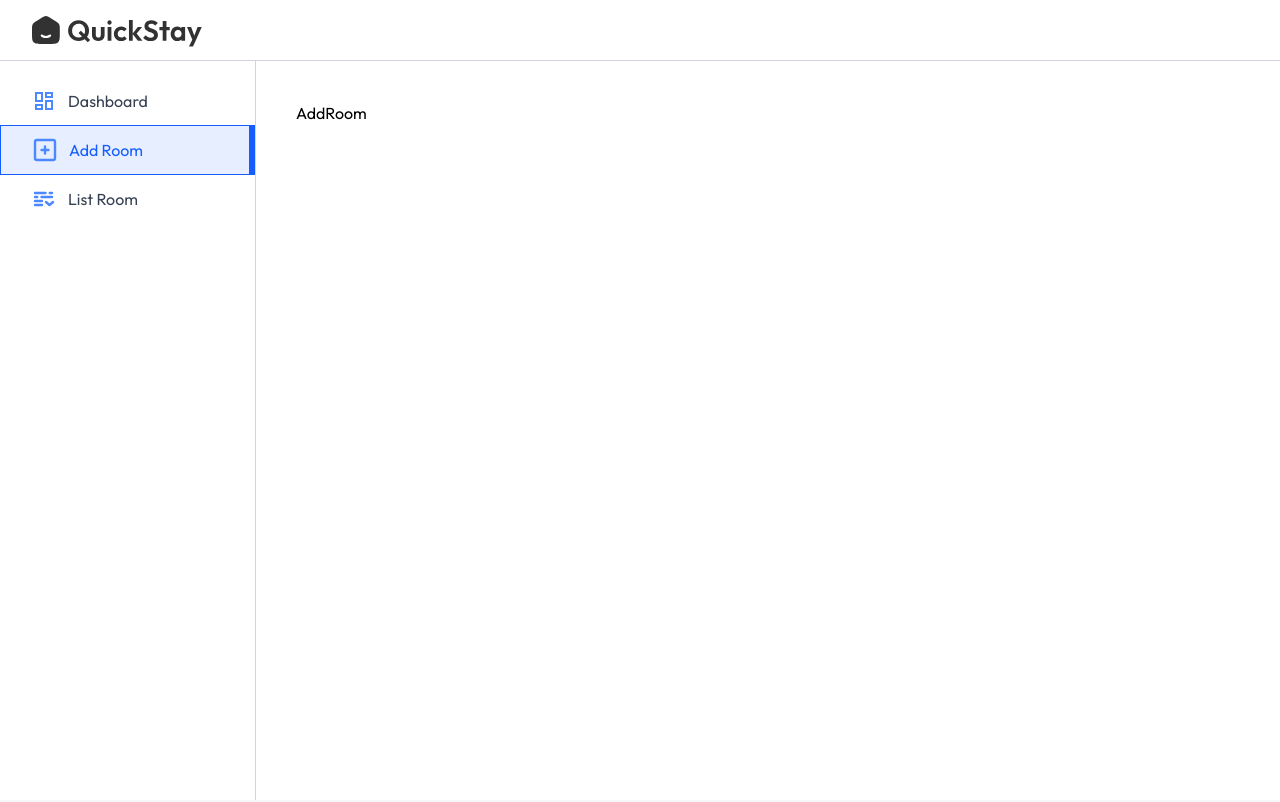
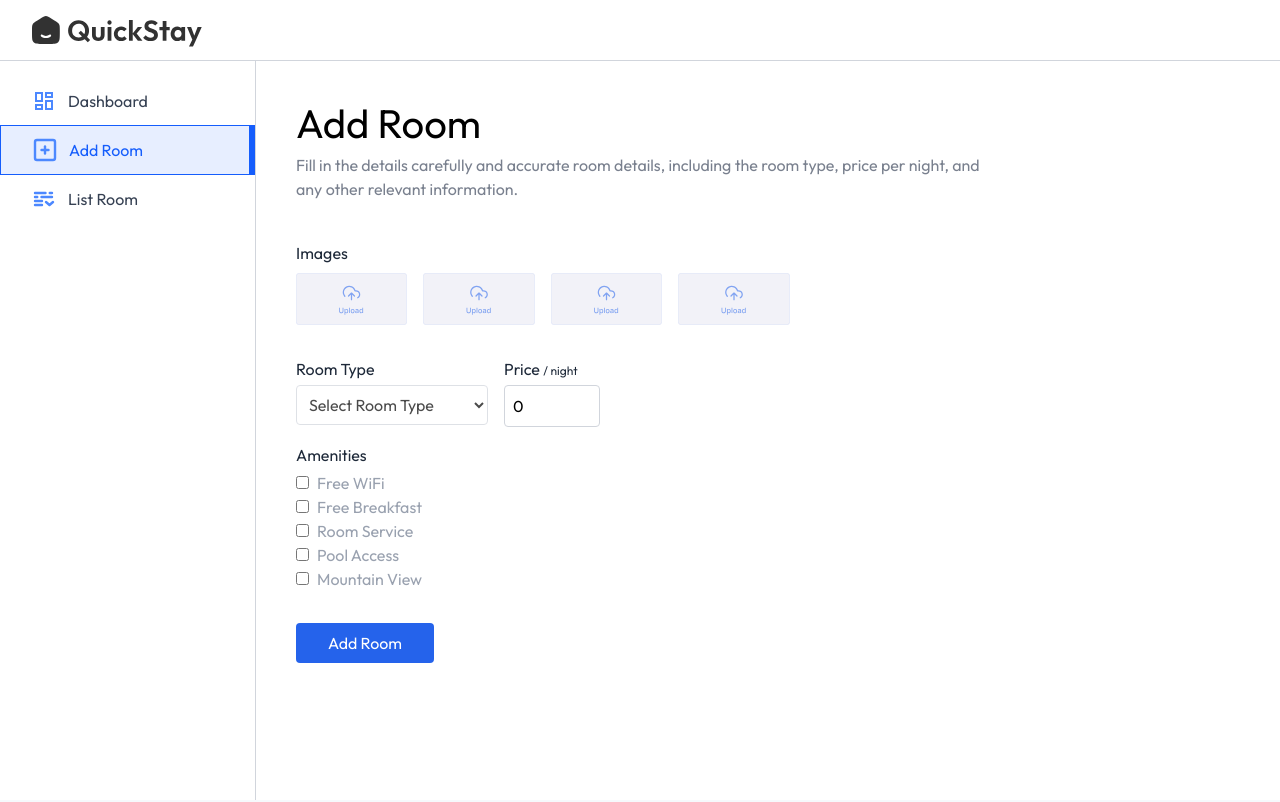
Before and after one commit to Dharmeshp1582/MERN_Hotel_Booking_app, a React (Vite) app in the folder client/: page /owner/add-room in a window 1280 px wide. Shown: the top 802 px of the page. Built offline with nearby package versions, Linux system fonts and the light colour scheme; no server answers; a web font is replaced by a local one.

Commit message:
add room pages added

```diff
--- a/client/src/pages/hotelOwner/AddRoom.jsx
+++ b/client/src/pages/hotelOwner/AddRoom.jsx
@@ -1,8 +1,79 @@
-import React from 'react'
+import React, { useState } from 'react'
+import Title from '../../components/Title';
+import { assets } from '../../assets/assets';
 
 const AddRoom = () => {
+
+  const [images, setImages] = useState({
+    1:null,
+    2:null,
+    3:null,
+    4:null,
+  });
+  const [input,setInput] = useState({
+    roomType:"",
+    pricePerNight:0,
+    amenities:{
+      'Free WiFi':false,
+      'Free Breakfast':false,
+      'Room Service':false,
+      'Pool Access':false,
+      'Mountain View':false
+    },
+  })
+
   return (
-    <div>AddRoom</div>
+    <form>
+    <Title align='left' font='outfit' title="Add Room" subTitle="Fill in the details carefully and accurate room details, including the room type, price per night, and any other relevant information." />
+
+    {/* Upload Area for Images */}
+
+    <p className='text-gray-800 mt-10'>Images</p>
+    <div className='grid grid-cols-2 sm:flex gap-4 my-2 flex-wrap'>
+      {Object.keys(images).map((key) => (
+        <label htmlFor={`roomImage ${key}`} key={key}>
+          <img src={images[key] ? URL.createObjectURL(images[key]) : assets.uploadArea} alt="" className='max-h-13 cursor-pointer opacity-80 ' />
+          <input type="file" accept='image/*' id={`roomImage ${key}`} onChange={(e) => setImages({ ...images, [key]: e.target.files[0] })} hidden />
+        </label>
+      ))}
+    </div>
+
+    <div className='w-full flex max-sm:flex-col sm:gap-4 mt-4'>
+     <div className='flex-1 max-w-48'>
+      <p className='text-gray-800 mt-4'>Room Type</p>
+      <select value={input.roomType} onChange={(e) => setInput({...input,roomType:e.target.value})} className='border opacity-70 border-gray-300 mt-1 rounded p-2 w-full'>
+        <option value="">Select Room Type</option>
+        <option value="Single Bed">Single Bed</option>
+        <option value="Double Bed">Double Bed</option>
+        <option value="Luxury Bed">Luxury Bed</option>
+        <option value="Family Suite">Family Suite</option>
+      </select>
+     </div>
+{/* Price per night */}
+     <div>
+     <p className='mt-4 text-gray-800'>Price <span className='text-xs'>/ night</span></p>
+
+     <input type="number" placeholder='0' className='border border-gray-300 mt-1 rounded p-2 w-24' value={input.pricePerNight} onChange={(e) => setInput({...input,pricePerNight:e.target.value})}/>
+     </div>
+    </div>
+
+    <p className='text-gray-800 mt-4'>Amenities</p>
+    <div className='flex flex-col flex-wrap mt-1 text-gray-400 max-w-sm'>
+    {
+      Object.keys(input.amenities).map((amenity,index) => (
+      <div key={index}>
+          <input type="checkbox" id={`amenities ${index+1}`} checked={input.amenities[amenity]} onChange={() => setInput({...input,amenities:{...input.amenities,[amenity]:!input.amenities[amenity]}})} />
+          <label htmlFor={`amenities ${index+1}`} className='ml-2'>{amenity}</label>
+       </div>
+      ))
+    }
+
+    </div>
+
+    <button className='bg-primary text-white px-8 py-2 rounded mt-8 cursor-pointer'>
+      Add Room
+    </button>
+    </form>
   )
 }
 
```
